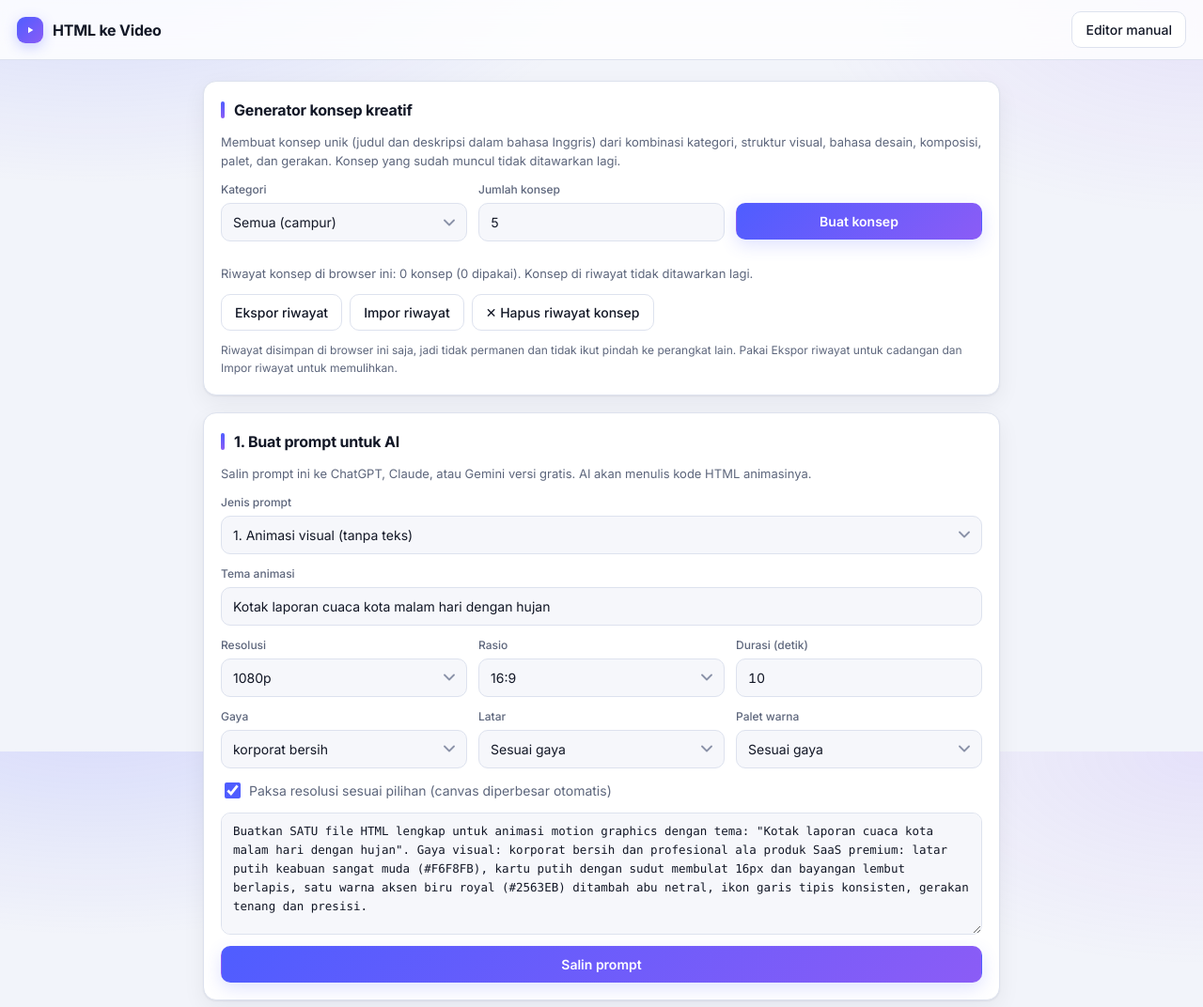
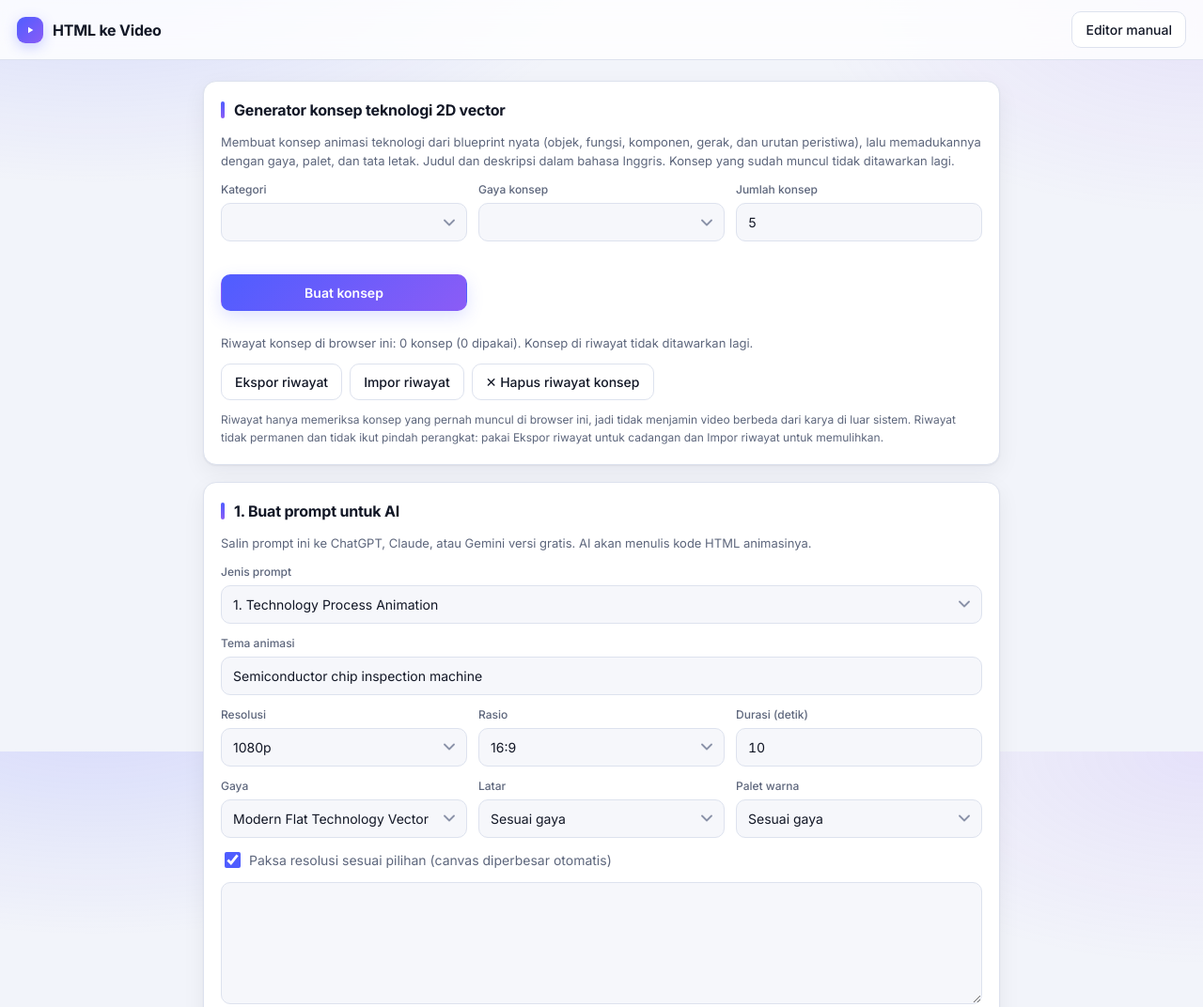
Before and after one commit to ardy0091/motionshtml, a plain HTML site: page ai.html in a window 1280 px wide. Shown: the top 1072 px of the page at 94% size. Drawn offline with Linux system fonts and the light colour scheme.

Commit message:
Update ai.html

```diff
--- a/ai.html
+++ b/ai.html
@@ -30,10 +30,11 @@ iframe{width:100%;border:1px solid var(--line);border-radius:8px;background:#000
 <div class="wrap">
 
   <section class="box" id="cgen">
-    <h2>Generator konsep kreatif</h2>
-    <p>Membuat konsep unik (judul dan deskripsi dalam bahasa Inggris) dari kombinasi kategori, struktur visual, bahasa desain, komposisi, palet, dan gerakan. Konsep yang sudah muncul tidak ditawarkan lagi.</p>
+    <h2>Generator konsep teknologi 2D vector</h2>
+    <p>Membuat konsep animasi teknologi dari blueprint nyata (objek, fungsi, komponen, gerak, dan urutan peristiwa), lalu memadukannya dengan gaya, palet, dan tata letak. Judul dan deskripsi dalam bahasa Inggris. Konsep yang sudah muncul tidak ditawarkan lagi.</p>
     <div class="row3">
-      <div class="f"><label>Kategori</label><select id="cg-group"><option value="all">Semua (campur)</option><option value="abstract">Abstract &amp; Experimental</option><option value="overlay">Overlay &amp; Motion Elements</option><option value="opening">Opening &amp; Content Intro</option><option value="illustr">Illustration &amp; Artistic Motion</option><option value="bg">Background &amp; Seamless Loop</option></select></div>
+      <div class="f"><label>Kategori</label><select id="cg-group"></select></div>
+      <div class="f"><label>Gaya konsep</label><select id="cg-style"></select></div>
       <div class="f"><label>Jumlah konsep</label><input id="cg-count" type="number" min="1" max="10" value="5"></div>
       <div class="f"><label>&nbsp;</label><button id="cg-go" class="pri" type="button">Buat konsep</button></div>
     </div>
@@ -41,22 +42,22 @@ iframe{width:100%;border:1px solid var(--line);border-radius:8px;background:#000
     <div id="cg-bar" style="display:none;gap:8px;flex-wrap:wrap"><button id="cg-copyall" type="button">Salin semua</button></div>
     <p id="cg-hist"></p>
     <div style="display:flex;gap:8px;flex-wrap:wrap"><button id="cg-exp" type="button">Ekspor riwayat</button><button id="cg-imp" type="button">Impor riwayat</button><button id="cg-clr" type="button">✕ Hapus riwayat konsep</button><input id="cg-file" type="file" accept=".json,application/json" style="display:none"></div>
-    <p style="font-size:12px">Riwayat disimpan di browser ini saja, jadi tidak permanen dan tidak ikut pindah ke perangkat lain. Pakai Ekspor riwayat untuk cadangan dan Impor riwayat untuk memulihkan.</p>
+    <p style="font-size:12px">Riwayat hanya memeriksa konsep yang pernah muncul di browser ini, jadi tidak menjamin video berbeda dari karya di luar sistem. Riwayat tidak permanen dan tidak ikut pindah perangkat: pakai Ekspor riwayat untuk cadangan dan Impor riwayat untuk memulihkan.</p>
   </section>
 
   <section class="box">
     <h2>1. Buat prompt untuk AI</h2>
     <p>Salin prompt ini ke ChatGPT, Claude, atau Gemini versi gratis. AI akan menulis kode HTML animasinya.</p>
-    <div class="f"><label>Jenis prompt</label><select id="ptype"><option value="visual">1. Animasi visual (tanpa teks)</option><option value="teks">2. Teks bergerak</option><option value="latar">3. Latar loop abstrak</option><option value="karakter">4. Karakter vektor trending 2026</option><option value="poster">5. Poster sinematik (zoom antar adegan)</option><option value="konsep">6. Konsep kreatif (dari generator)</option></select></div>
-    <div class="f"><label id="tlabel">Tema animasi</label><input id="subject" value="Kotak laporan cuaca kota malam hari dengan hujan"></div>
+    <div class="f"><label>Jenis prompt</label><select id="ptype"><option value="proses">1. Technology Process Animation</option><option value="perangkat">2. Technology Device Animation</option><option value="sistem">3. Technology System Visualization</option><option value="ilmiah">4. Technology Scientific Illustration</option><option value="loop">5. Technology Seamless Loop</option><option value="konsep">6. Technology Concept Generator</option></select></div>
+    <div class="f"><label id="tlabel">Tema animasi</label><input id="subject" value="Semiconductor chip inspection machine"></div>
     <div id="hist" style="display:none;flex-direction:column;gap:8px"><div id="histlist" style="display:flex;flex-wrap:wrap;gap:6px"></div><button id="clrhist" type="button" style="align-self:flex-start;min-height:30px;padding:4px 12px;font-size:12px">✕ Hapus riwayat prompt</button></div>
     <div class="row3">
       <div class="f"><label>Resolusi</label><select id="res"><option value="720">720p</option><option value="1080" selected>1080p</option><option value="1440">2K</option><option value="2160">4K</option></select></div>
       <div class="f"><label>Rasio</label><select id="ratio"><option>16:9</option><option>9:16</option><option>1:1</option></select></div>
       <div class="f"><label>Durasi (detik)</label><input id="secs" type="number" min="2" max="60" value="10"></div>
-      <div class="f"><label>Gaya</label><select id="style"><option>korporat bersih</option><option>glassmorphism</option><option>fintech premium</option><option>gradasi mesh modern</option><option>isometrik 3D</option><option>editorial berani</option><option>vektor 3D kartun lembut 2026</option><option>gambar tangan organik 2026</option><option>retro-futuris datar 2026</option><option>cyberpunk</option><option>gelap sinematik</option><option>cerah berwarna</option><option>minimalis</option><option>neon</option></select></div>
+      <div class="f"><label>Gaya</label><select id="style"><option>Modern Flat Technology Vector</option><option>Futuristic Technical Illustration</option><option>Minimalist Technology Vector</option><option>Isometric 2D Technology Illustration</option><option>Technical Blueprint Vector</option><option>Retro Futuristic Technology</option><option>High Contrast Monochrome Technology</option><option>Corporate Technology Illustration</option><option>Editorial Technology Vector</option><option>Cyberpunk Flat Vector</option><option>Scientific Diagram Animation</option><option>Industrial Technical Vector</option><option>Geometric Technology Illustration</option><option>Premium Dark Technology Vector</option><option>Clean White Background Technology</option></select></div>
       <div class="f"><label>Latar</label><select id="bgmode"><option value="gaya">Sesuai gaya</option><option value="transparan">Transparan (WebM)</option><option value="hijau">Hijau (chroma key)</option></select></div>
-      <div class="f"><label>Palet warna</label><select id="palet"><option value="gaya">Sesuai gaya</option><option>merah - hitam - krem</option><option>biru malam - oranye</option><option>hijau zaitun - krem</option><option>ungu - pink - kuning</option><option>hitam - putih - emas</option></select></div>
+      <div class="f"><label>Palet warna</label><select id="palet"><option value="gaya">Sesuai gaya</option><option>Electric Blue</option><option>Teal Mint</option><option>Cyan Circuit</option><option>Mono Blueprint</option><option>Sunset Retro</option><option>Mono Contrast</option><option>Corporate Blue</option><option>Editorial Red-Blue</option><option>Neon Magenta</option><option>Lab Paper</option><option>Safety Industrial</option><option>Primary Geometric</option><option>Dark Gold</option><option>Clean White</option></select></div>
     </div>
     <label style="display:flex;gap:6px;align-items:center;color:var(--mute)"><input id="force" type="checkbox" checked> Paksa resolusi sesuai pilihan (canvas diperbesar otomatis)</label>
     <textarea id="prompt" readonly></textarea>
```
